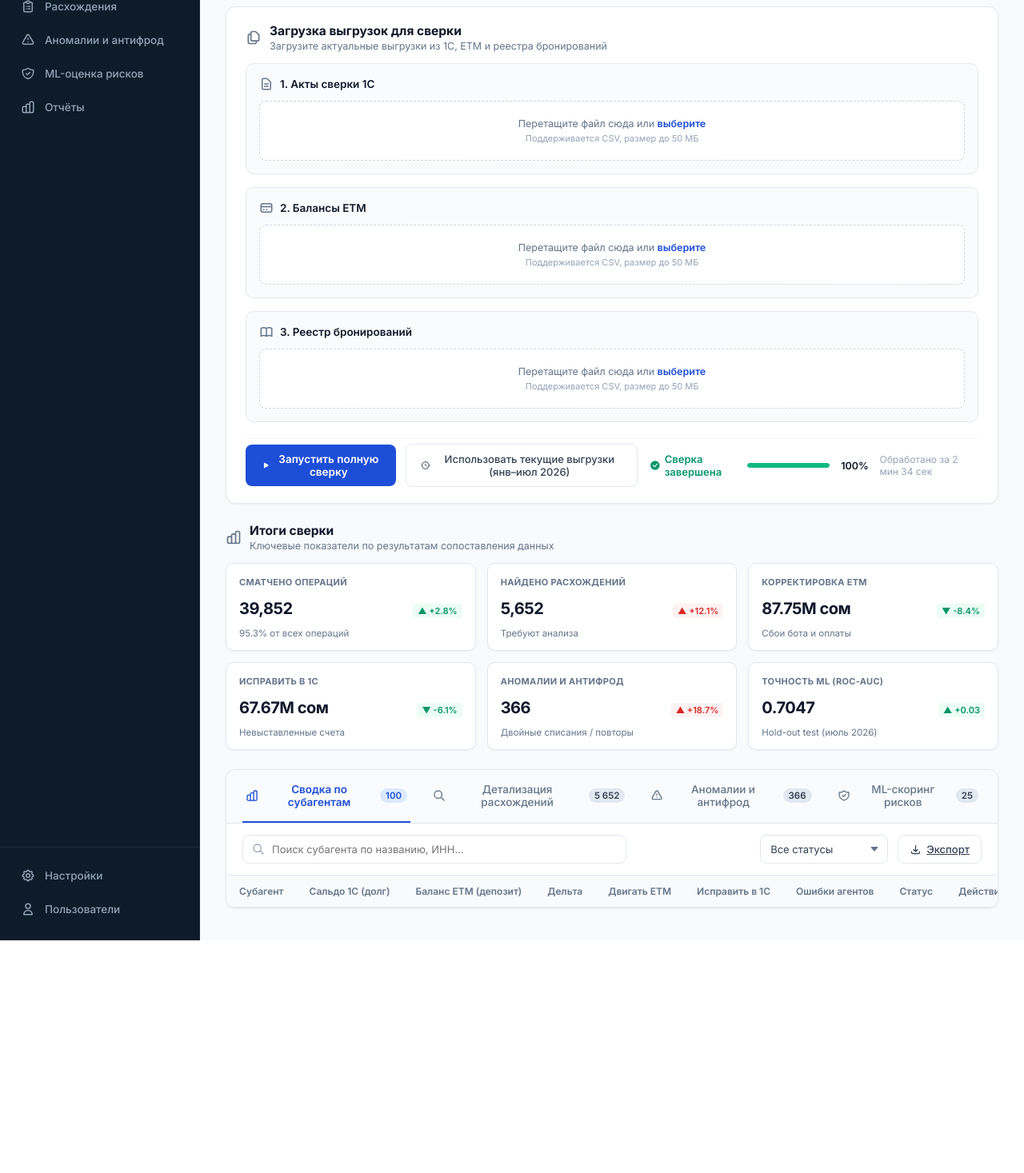
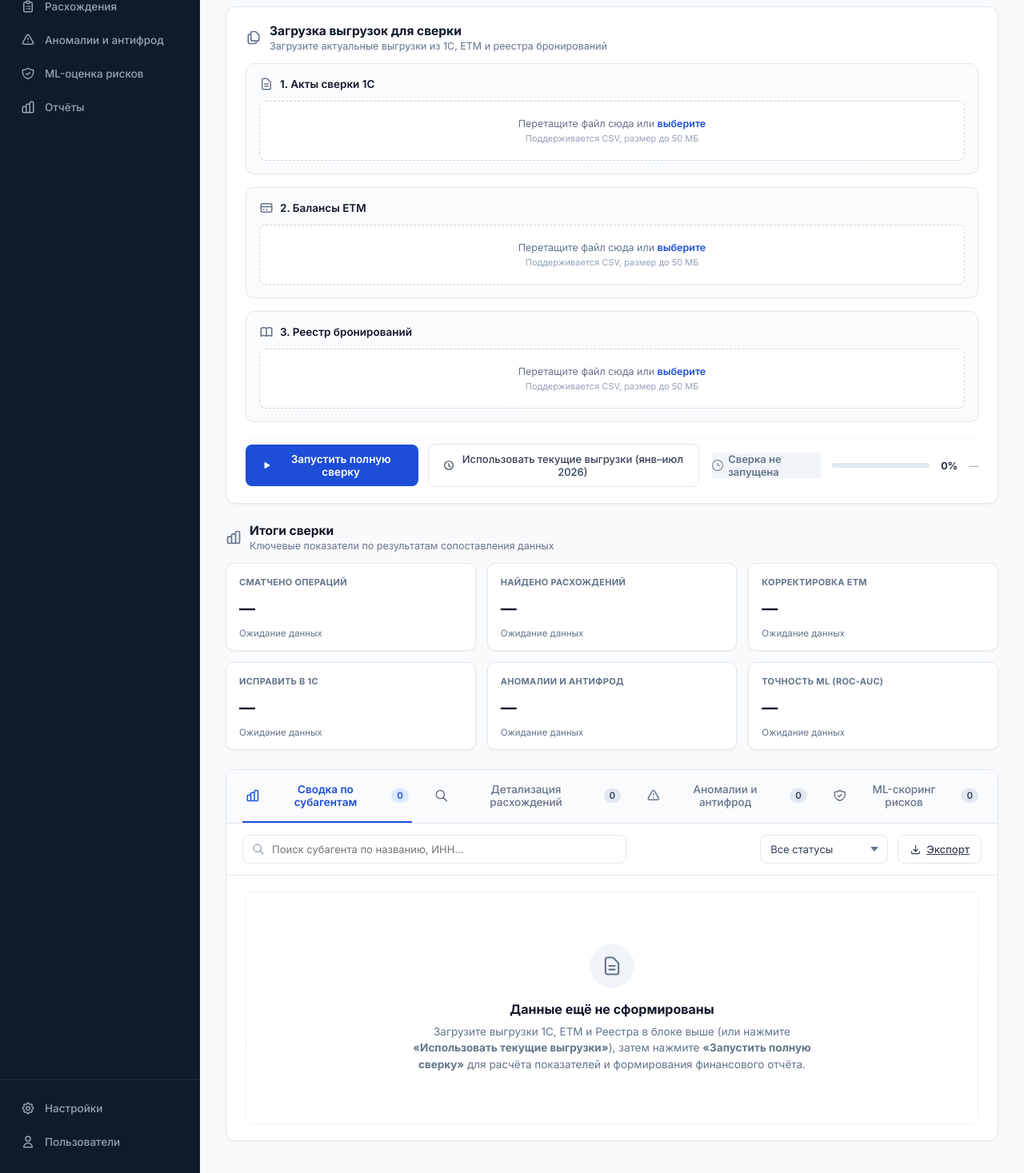
Before and after one commit to Aidin2005/finolimp-kyrgyz-concept, a Flask app: page / in a window 1280 px wide. Shown: the part 196-1663 px from the top of the page at 80% size. Before the commit the page ends 1372 px from the top, so only its background shows below. Run offline with Flask 2, Linux system fonts and the light colour scheme; lists and menus that the app fills with data are empty.

Commit message:
fix: clean initial state with dashes and empty placeholder until reconciliation is run

```diff
--- a/templates/index.html
+++ b/templates/index.html
@@ -1042,15 +1042,15 @@
                     </div>
 
                     <div class="pipeline-status-indicator">
-                        <div class="status-badge-completed" id="pipelineStatusBadge">
-                            <svg width="16" height="16" fill="currentColor" viewBox="0 0 16 16"><path d="M16 8A8 8 0 1 1 0 8a8 8 0 0 1 16 0zm-3.97-3.03a.75.75 0 0 0-1.08.022L7.477 9.417 5.384 7.323a.75.75 0 0 0-1.06 1.06L6.97 11.03a.75.75 0 0 0 1.079-.02l3.992-4.99a.75.75 0 0 0-.01-1.05z"/></svg>
-                            <span id="pipelineStatusText">Сверка завершена</span>
+                        <div class="status-badge-completed" id="pipelineStatusBadge" style="background-color: #f1f5f9; color: var(--text-muted);">
+                            <svg width="16" height="16" fill="currentColor" viewBox="0 0 16 16"><path d="M8 15A7 7 0 1 1 8 1a7 7 0 0 1 0 14zm0 1A8 8 0 1 0 8 0a8 8 0 0 0 0 16z"/><path d="M8 4a.5.5 0 0 1 .5.5v3h3a.5.5 0 0 1 0 1h-3.5a.5.5 0 0 1-.5-.5v-4A.5.5 0 0 1 8 4z"/></svg>
+                            <span id="pipelineStatusText">Сверка не запущена</span>
                         </div>
                         <div class="progress-track">
-                            <div class="progress-fill" id="pipelineProgressFill"></div>
+                            <div class="progress-fill" id="pipelineProgressFill" style="width: 0%;"></div>
                         </div>
-                        <span class="status-percent" id="pipelineProgressPercent">100%</span>
-                        <span class="status-time" id="pipelineDuration">Обработано за 2 мин 34 сек</span>
+                        <span class="status-percent" id="pipelineProgressPercent">0%</span>
+                        <span class="status-time" id="pipelineDuration">—</span>
                     </div>
                 </div>
             </section>
@@ -1070,60 +1070,60 @@
                     <div class="kpi-card">
                         <span class="kpi-title">СМАТЧЕНО ОПЕРАЦИЙ</span>
                         <div class="kpi-value-row">
-                            <span class="kpi-value" id="kpiMatched">39,852</span>
-                            <span class="kpi-badge badge-positive">▲ +2.8%</span>
+                            <span class="kpi-value" id="kpiMatched">—</span>
+                            <span class="kpi-badge badge-positive" id="badgeKpiMatched" style="display: none;">▲ +2.8%</span>
                         </div>
-                        <span class="kpi-subtext">95.3% от всех операций</span>
+                        <span class="kpi-subtext" id="subKpiMatched">Ожидание данных</span>
                     </div>
 
                     <!-- KPI 2 -->
                     <div class="kpi-card">
                         <span class="kpi-title">НАЙДЕНО РАСХОЖДЕНИЙ</span>
                         <div class="kpi-value-row">
-                            <span class="kpi-value" id="kpiDiscrepancies">5,652</span>
-                            <span class="kpi-badge badge-negative">▲ +12.1%</span>
+                            <span class="kpi-value" id="kpiDiscrepancies">—</span>
+                            <span class="kpi-badge badge-negative" id="badgeKpiDiscrepancies" style="display: none;">▲ +12.1%</span>
                         </div>
-                        <span class="kpi-subtext">Требуют анализа</span>
+                        <span class="kpi-subtext" id="subKpiDiscrepancies">Ожидание данных</span>
                     </div>
 
                     <!-- KPI 3 -->
                     <div class="kpi-card">
                         <span class="kpi-title">КОРРЕКТИРОВКА ETM</span>
                         <div class="kpi-value-row">
-                            <span class="kpi-value" id="kpiEtmAdj">87.75M сом</span>
-                            <span class="kpi-badge badge-positive">▼ -8.4%</span>
+                            <span class="kpi-value" id="kpiEtmAdj">—</span>
+                            <span class="kpi-badge badge-positive" id="badgeKpiEtmAdj" style="display: none;">▼ -8.4%</span>
                         </div>
-                        <span class="kpi-subtext">Сбои бота и оплаты</span>
+                        <span class="kpi-subtext" id="subKpiEtmAdj">Ожидание данных</span>
                     </div>
 
                     <!-- KPI 4 -->
                     <div class="kpi-card">
                         <span class="kpi-title">ИСПРАВИТЬ В 1С</span>
                         <div class="kpi-value-row">
-                            <span class="kpi-value" id="kpiC1Adj">67.67M сом</span>
-                            <span class="kpi-badge badge-positive">▼ -6.1%</span>
+                            <span class="kpi-value" id="kpiC1Adj">—</span>
+                            <span class="kpi-badge badge-positive" id="badgeKpiC1Adj" style="display: none;">▼ -6.1%</span>
                         </div>
-                        <span class="kpi-subtext">Невыставленные счета</span>
+                        <span class="kpi-subtext" id="subKpiC1Adj">Ожидание данных</span>
                     </div>
 
                     <!-- KPI 5 -->
                     <div class="kpi-card">
                         <span class="kpi-title">АНОМАЛИИ И АНТИФРОД</span>
                         <div class="kpi-value-row">
-                            <span class="kpi-value" id="kpiAnomalies">366</span>
-                            <span class="kpi-badge badge-negative">▲ +18.7%</span>
+                            <span class="kpi-value" id="kpiAnomalies">—</span>
+                            <span class="kpi-badge badge-negative" id="badgeKpiAnomalies" style="display: none;">▲ +18.7%</span>
                         </div>
-                        <span class="kpi-subtext">Двойные списания / повторы</span>
+                        <span class="kpi-subtext" id="subKpiAnomalies">Ожидание данных</span>
                     </div>
 
                     <!-- KPI 6 -->
                     <div class="kpi-card">
                         <span class="kpi-title">ТОЧНОСТЬ ML (ROC-AUC)</span>
                         <div class="kpi-value-row">
-                            <span class="kpi-value" id="kpiMlRoc">0.7047</span>
-                            <span class="kpi-badge badge-positive">▲ +0.03</span>
+                            <span class="kpi-value" id="kpiMlRoc">—</span>
+                            <span class="kpi-badge badge-positive" id="badgeKpiMlRoc" style="display: none;">▲ +0.03</span>
                         </div>
-                        <span class="kpi-subtext">Hold-out test (июль 2026)</span>
+                        <span class="kpi-subtext" id="subKpiMlRoc">Ожидание данных</span>
                     </div>
                 </div>
             </section>
@@ -1135,22 +1135,22 @@
                     <button class="tab-btn active" id="tabBtnSummary" onclick="switchMainTab('summary')">
                         <svg width="18" height="18" fill="none" stroke="currentColor" stroke-width="2" viewBox="0 0 24 24"><path stroke-linecap="round" stroke-linejoin="round" d="M9 19v-6a2 2 0 00-2-2H5a2 2 0 00-2 2v6a2 2 0 002 2h2a2 2 0 002-2zm0 0V9a2 2 0 012-2h2a2 2 0 012 2v10m-6 0a2 2 0 002 2h2a2 2 0 002-2m0 0V5a2 2 0 012-2h2a2 2 0 012 2v14a2 2 0 01-2 2h-2a2 2 0 01-2-2z"/></svg>
                         <span>Сводка по субагентам</span>
-                        <span class="tab-pill" id="badgeCountSummary">100</span>
+                        <span class="tab-pill" id="badgeCountSummary">0</span>
                     </button>
                     <button class="tab-btn" id="tabBtnDiscrepancies" onclick="switchMainTab('discrepancies')">
                         <svg width="18" height="18" fill="none" stroke="currentColor" stroke-width="2" viewBox="0 0 24 24"><path stroke-linecap="round" stroke-linejoin="round" d="M21 21l-6-6m2-5a7 7 0 11-14 0 7 7 0 0114 0z"/></svg>
                         <span>Детализация расхождений</span>
-                        <span class="tab-pill" id="badgeCountDiscrepancies">5,652</span>
+                        <span class="tab-pill" id="badgeCountDiscrepancies">0</span>
                     </button>
                     <button class="tab-btn" id="tabBtnAnomalies" onclick="switchMainTab('anomalies')">
                         <svg width="18" height="18" fill="none" stroke="currentColor" stroke-width="2" viewBox="0 0 24 24"><path stroke-linecap="round" stroke-linejoin="round" d="M12 9v2m0 4h.01m-6.938 4h13.856c1.54 0 2.502-1.667 1.732-3L13.732 4c-.77-1.333-2.694-1.333-3.464 0L3.34 16c-.77 1.333.192 3 1.732 3z"/></svg>
                         <span>Аномалии и антифрод</span>
-                        <span class="tab-pill" id="badgeCountAnomalies">366</span>
+                        <span class="tab-pill" id="badgeCountAnomalies">0</span>
                     </button>
                     <button class="tab-btn" id="tabBtnRisk" onclick="switchMainTab('risk')">
                         <svg width="18" height="18" fill="none" stroke="currentColor" stroke-width="2" viewBox="0 0 24 24"><path stroke-linecap="round" stroke-linejoin="round" d="M9 12l2 2 4-4m5.618-4.016A11.955 11.955 0 0112 2.944a11.955 11.955 0 01-8.618 3.04A12.02 12.02 0 003 9c0 5.591 3.824 10.29 9 11.622 5.176-1.332 9-6.03 9-11.622 0-1.042-.133-2.052-.382-3.016z"/></svg>
                         <span>ML-скоринг рисков</span>
-                        <span class="tab-pill" id="badgeCountRisk">25</span>
+                        <span class="tab-pill" id="badgeCountRisk">0</span>
                     </button>
                 </div>
 
@@ -1174,8 +1174,19 @@
                     </div>
                 </div>
 
+                <!-- Empty state placeholder when no reconciliation has been run -->
+                <div class="empty-state-card" id="emptyStatePlaceholder" style="padding: 64px 24px; text-align: center; background: #ffffff; border-radius: 8px; border: 1px dashed var(--border-color); margin: 20px 24px;">
+                    <div style="width: 56px; height: 56px; border-radius: 50%; background-color: #f1f5f9; display: inline-flex; align-items: center; justify-content: center; margin-bottom: 16px; color: #64748b;">
+                        <svg width="28" height="28" fill="none" stroke="currentColor" stroke-width="1.8" viewBox="0 0 24 24"><path stroke-linecap="round" stroke-linejoin="round" d="M9 12h6m-6 4h6m2 5H7a2 2 0 01-2-2V5a2 2 0 012-2h5.586a1 1 0 01.707.293l5.414 5.414a1 1 0 01.293.707V19a2 2 0 01-2 2z"/></svg>
+                    </div>
+                    <h3 style="font-size: 16px; font-weight: 700; color: var(--text-dark); margin-bottom: 8px;">Данные ещё не сформированы</h3>
+                    <p style="font-size: 13.5px; color: var(--text-muted); max-width: 500px; margin: 0 auto; line-height: 1.5;">
+                        Загрузите выгрузки 1С, ETM и Реестра в блоке выше (или нажмите <strong>«Использовать текущие выгрузки»</strong>), затем нажмите <strong>«Запустить полную сверку»</strong> для расчёта показателей и формирования финансового отчёта.
+                    </p>
+                </div>
+
                 <!-- View 1: Сводка по субагентам -->
-                <div class="table-responsive" id="viewSummary">
+                <div class="table-responsive" id="viewSummary" style="display: none;">
                     <table class="data-table" id="tableSummary">
                         <thead>
                             <tr>
@@ -1280,6 +1291,19 @@
             // Tab buttons
             document.querySelectorAll('.tab-btn').forEach(btn => btn.classList.remove('active'));
             document.getElementById(`tabBtn${tab.charAt(0).toUpperCase() + tab.slice(1)}`).classList.add('active');
+
+            if (summaryData.length === 0) {
+                const emptyCard = document.getElementById('emptyStatePlaceholder');
+                if (emptyCard) emptyCard.style.display = 'block';
+                document.getElementById('viewSummary').style.display = 'none';
+                document.getElementById('viewDiscrepancies').style.display = 'none';
+                document.getElementById('viewAnomalies').style.display = 'none';
+                document.getElementById('viewRisk').style.display = 'none';
+                return;
+            }
+
+            const emptyCard = document.getElementById('emptyStatePlaceholder');
+            if (emptyCard) emptyCard.style.display = 'none';
 
             // View containers
             document.getElementById('viewSummary').style.display = tab === 'summary' ? 'block' : 'none';
@@ -1387,37 +1411,7 @@
         document.getElementById('tableGlobalSearch').addEventListener('input', renderCurrentTable);
         document.getElementById('tableFilterStatus').addEventListener('change', renderCurrentTable);
 
-        // Fetch initial data on load
-        async function fetchInitialData() {
-            try {
-                const resp = await fetch('/api/initial-data');
-                if (!resp.ok) return;
-                const json = await resp.json();
-
-                if (json.kpi) {
-                    document.getElementById('kpiMatched').textContent = (json.kpi.matched || 39852).toLocaleString('ru-RU');
-                    document.getElementById('kpiDiscrepancies').textContent = (json.kpi.discrepancies || 5652).toLocaleString('ru-RU');
-                    document.getElementById('kpiEtmAdj').textContent = (json.kpi.etm_adj ? (json.kpi.etm_adj / 1000000).toFixed(2) + 'M сом' : '87.75M сом');
-                    document.getElementById('kpiC1Adj').textContent = (json.kpi.c1_adj ? (json.kpi.c1_adj / 1000000).toFixed(2) + 'M сом' : '67.67M сом');
-                    document.getElementById('kpiAnomalies').textContent = (json.kpi.anomalies || 366).toLocaleString('ru-RU');
-                    document.getElementById('kpiMlRoc').textContent = (json.kpi.ml_roc_auc ? json.kpi.ml_roc_auc.toFixed(4) : '0.7047');
-                }
-
-                summaryData = json.summary || [];
-                discrepanciesData = json.discrepancies || [];
-                anomaliesData = json.anomalies || [];
-                riskData = json.risk || [];
-
-                document.getElementById('badgeCountSummary').textContent = summaryData.length || 100;
-                document.getElementById('badgeCountDiscrepancies').textContent = (discrepanciesData.length || 5652).toLocaleString('ru-RU');
-                document.getElementById('badgeCountAnomalies').textContent = anomaliesData.length || 366;
-                document.getElementById('badgeCountRisk').textContent = riskData.length || 25;
-
-                renderCurrentTable();
-            } catch (err) {
-                console.error("Error loading initial data:", err);
-            }
-        }
+
 
         // State tracking for the 3 input sources
         const fileSlots = {
@@ -1595,12 +1589,35 @@
                     document.getElementById('pipelineDuration').textContent = `Обработано за ${timeStr}`;
 
                     if (json.kpi) {
-                        document.getElementById('kpiMatched').textContent = (json.kpi.matched || 39852).toLocaleString('ru-RU');
-                        document.getElementById('kpiDiscrepancies').textContent = (json.kpi.discrepancies || 5652).toLocaleString('ru-RU');
-                        document.getElementById('kpiEtmAdj').textContent = (json.kpi.etm_adj ? (json.kpi.etm_adj / 1000000).toFixed(2) + 'M сом' : '87.75M сом');
-                        document.getElementById('kpiC1Adj').textContent = (json.kpi.c1_adj ? (json.kpi.c1_adj / 1000000).toFixed(2) + 'M сом' : '67.67M сом');
-                        document.getElementById('kpiAnomalies').textContent = (json.kpi.anomalies || 366).toLocaleString('ru-RU');
-                        document.getElementById('kpiMlRoc').textContent = (json.kpi.ml_roc_auc ? json.kpi.ml_roc_auc.toFixed(4) : '0.7047');
+                        document.getElementById('kpiMatched').textContent = (json.kpi.matched || 0).toLocaleString('ru-RU');
+                        document.getElementById('subKpiMatched').textContent = '95.3% от всех операций';
+                        const bMatched = document.getElementById('badgeKpiMatched');
+                        if (bMatched) bMatched.style.display = 'inline-block';
+
+                        document.getElementById('kpiDiscrepancies').textContent = (json.kpi.discrepancies || 0).toLocaleString('ru-RU');
+                        document.getElementById('subKpiDiscrepancies').textContent = 'Требуют анализа';
+                        const bDisc = document.getElementById('badgeKpiDiscrepancies');
+                        if (bDisc) bDisc.style.display = 'inline-block';
+
+                        document.getElementById('kpiEtmAdj').textContent = (json.kpi.etm_adj ? (json.kpi.etm_adj / 1000000).toFixed(2) + 'M сом' : '0 сом');
+                        document.getElementById('subKpiEtmAdj').textContent = 'Сбои бота и оплаты';
+                        const bEtm = document.getElementById('badgeKpiEtmAdj');
+                        if (bEtm) bEtm.style.display = 'inline-block';
+
+                        document.getElementById('kpiC1Adj').textContent = (json.kpi.c1_adj ? (json.kpi.c1_adj / 1000000).toFixed(2) + 'M сом' : '0 сом');
+                        document.getElementById('subKpiC1Adj').textContent = 'Невыставленные счета';
+                        const bC1 = document.getElementById('badgeKpiC1Adj');
+                        if (bC1) bC1.style.display = 'inline-block';
+
+                        document.getElementById('kpiAnomalies').textContent = (json.kpi.anomalies || 0).toLocaleString('ru-RU');
+                        document.getElementById('subKpiAnomalies').textContent = 'Двойные списания / повторы';
+                        const bAnom = document.getElementById('badgeKpiAnomalies');
+                        if (bAnom) bAnom.style.display = 'inline-block';
+
+                        document.getElementById('kpiMlRoc').textContent = (json.kpi.ml_roc_auc ? json.kpi.ml_roc_auc.toFixed(4) : '—');
+                        document.getElementById('subKpiMlRoc').textContent = 'Hold-out test (июль 2026)';
+                        const bMl = document.getElementById('badgeKpiMlRoc');
+                        if (bMl) bMl.style.display = 'inline-block';
                     }
 
                     if (json.summary) summaryData = json.summary;
@@ -1608,12 +1625,15 @@
                     if (json.anomalies) anomaliesData = json.anomalies;
                     if (json.risk) riskData = json.risk;
 
-                    document.getElementById('badgeCountSummary').textContent = summaryData.length || 100;
-                    document.getElementById('badgeCountDiscrepancies').textContent = (discrepanciesData.length || 5652).toLocaleString('ru-RU');
-                    document.getElementById('badgeCountAnomalies').textContent = anomaliesData.length || 366;
-                    document.getElementById('badgeCountRisk').textContent = riskData.length || 25;
-
-                    renderCurrentTable();
+                    document.getElementById('badgeCountSummary').textContent = summaryData.length || 0;
+                    document.getElementById('badgeCountDiscrepancies').textContent = (discrepanciesData.length || 0).toLocaleString('ru-RU');
+                    document.getElementById('badgeCountAnomalies').textContent = anomaliesData.length || 0;
+                    document.getElementById('badgeCountRisk').textContent = riskData.length || 0;
+
+                    const emptyCard = document.getElementById('emptyStatePlaceholder');
+                    if (emptyCard) emptyCard.style.display = 'none';
+
+                    switchMainTab(currentTab);
                 } else {
                     alert('Ошибка: ' + (json.message || 'Не удалось завершить сверку'));
                 }
@@ -1634,8 +1654,6 @@
                 abortController = null;
             }
         });
-
-        fetchInitialData();
     </script>
 </body>
 </html>
```
